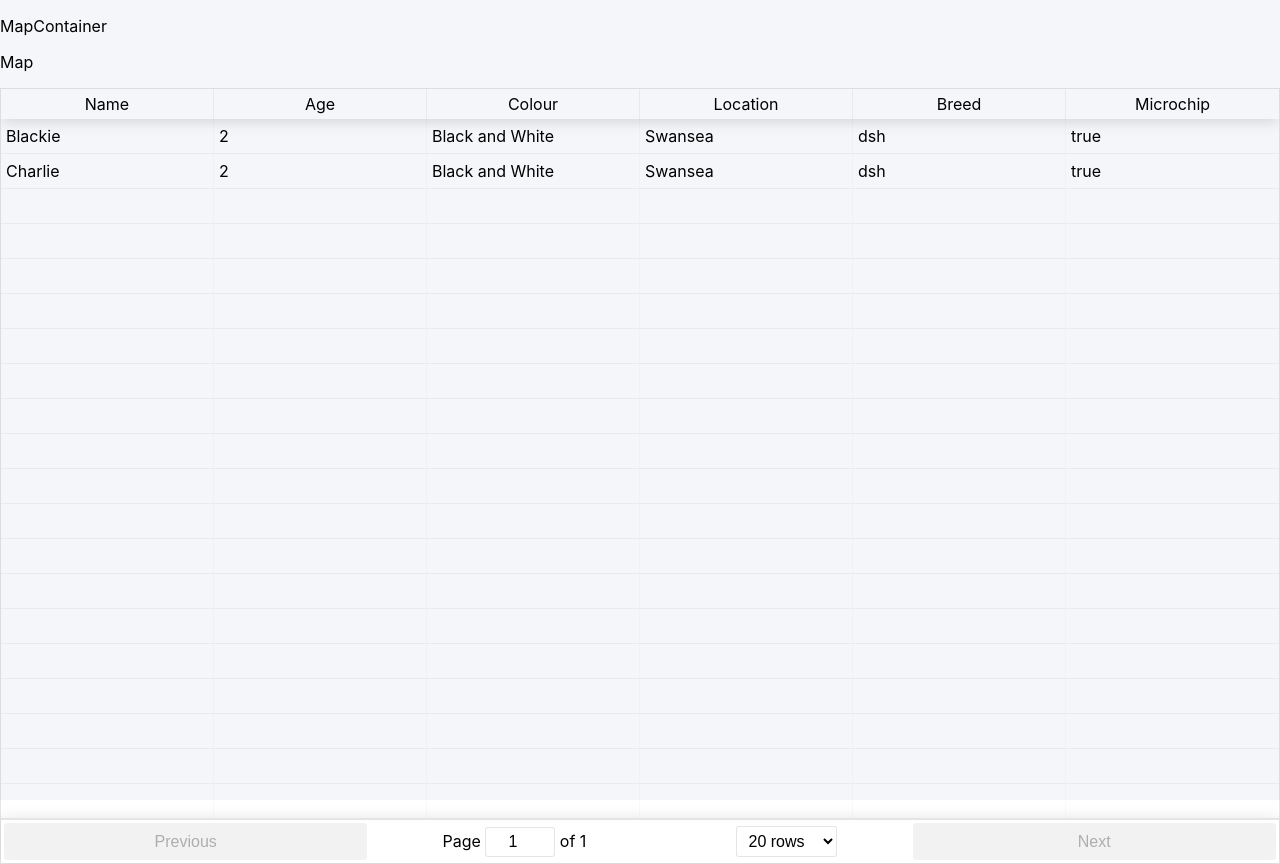
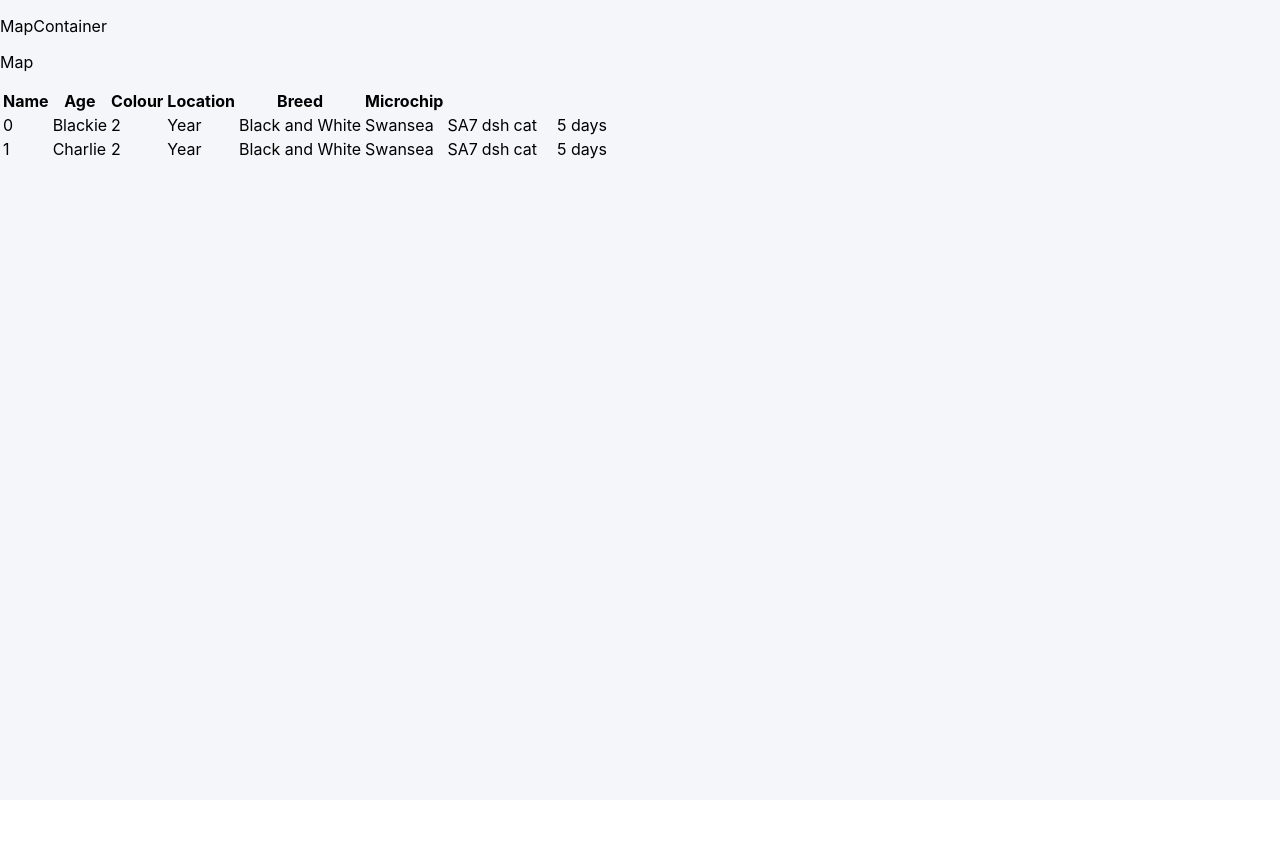
Before and after one commit to csamywilliams/feline-finder, a React (Create React App) app: page / in a window 1280 px wide. After the commit the page ends 800 px from the top, so only its background shows below. Built offline with nearby package versions, Linux system fonts and the light colour scheme.

Commit message:
Add new table components

```diff
--- a/package.json
+++ b/package.json
@@ -5,10 +5,10 @@
   "dependencies": {
     "enzyme": "^3.8.0",
     "enzyme-adapter-react-16": "^1.8.0",
+    "prop-types": "^15.6.2",
     "react": "^16.7.0",
     "react-dom": "^16.7.0",
     "react-scripts": "2.1.3",
-    "react-table": "^6.9.0",
     "react-test-renderer": "^16.7.0",
     "styled-components": "^4.1.3"
   },
--- a/src/components/Table/Table.jsx
+++ b/src/components/Table/Table.jsx
@@ -1,12 +1,14 @@
 import React from 'react';
-import ReactTable from "react-table";
-import 'react-table/react-table.css';
+import TableHeader from '../TableHeader/TableHeader';
+import TableRow from '../TableRow/TableRow';
+import PropTypes from "prop-types";
 
 class Table extends React.Component {
 
     render() {
 
         const data = [ {
+            id: 0,
             name: 'Blackie',
             age: 2,
             measurement: 'Year',
@@ -22,6 +24,7 @@ class Table extends React.Component {
             missing_time: "5 days"
         },
         {
+            id: 1,
             name: 'Charlie',
             age: 2,
             measurement: 'Year',
@@ -35,40 +38,56 @@ class Table extends React.Component {
             neutored: false,
             microchip: true,
             missing_time: "5 days"
-        }]
+        }];
+
 
         const columns = [{
-                Header: 'Name',
+                name: 'Name',
                 accessor: 'name'
             }, {
-                Header: 'Age',
-                accessor: 'age',
-                Cell: props => <span className='number'>{props.value}</span>
+                name: 'Age',
+                accessor: 'age'
             },
             {
-                Header: 'Colour',
+                name: 'Colour',
                 accessor: 'colour',
             },
             {
-                Header: 'Location',
+                name: 'Location',
                 accessor: 'location',
             },
             {
-                Header: 'Breed',
+                name: 'Breed',
                 accessor: 'breed',
             },
             {
-                Header: 'Microchip',
-                accessor: 'microchip',
-                Cell: ({ value }) => String(value)
+                name: 'Microchip',
+                accessor: 'microchip'
             }
-        ]
+        ];
 
-          return <ReactTable
-            showPagination={true}
-            data={data}
-            columns={columns}
-          />
+        const rows = data.map((item) => {
+
+            return (
+                <TableRow key={item.id} row={item} columns={columns} />
+            )
+
+        });
+
+        const headers = columns.map((item, index) => {
+
+            return (
+                <TableHeader key={index} name={item.name} />
+            )
+
+        });
+
+        return (
+            <table>
+                <thead><tr>{headers}</tr></thead>
+                <tbody>{rows}</tbody>
+            </table>
+        )
     }
 }
 
--- /dev/null
+++ b/src/components/TableCell/TableCell.jsx
@@ -0,0 +1,17 @@
+import React from 'react';
+
+class TableCell extends React.Component {
+
+    render() {
+
+        const value = this.props.value;
+
+        return (
+            <td>
+                { value }
+            </td>
+        )
+    }
+}
+
+export default TableCell;
--- /dev/null
+++ b/src/components/TableHeader/TableHeader.jsx
@@ -0,0 +1,15 @@
+import React from 'react';
+
+class TableHeader extends React.Component {
+
+    render() {
+
+        const heading = this.props.name;
+
+        return (
+            <th>{heading}</th>
+        )
+    }
+}
+
+export default TableHeader;
--- /dev/null
+++ b/src/components/TableRow/TableRow.jsx
@@ -0,0 +1,20 @@
+import React from 'react';
+import TableCell from '../TableCell/TableCell';
+
+class TableRow extends React.Component {
+
+    render() {
+
+        var cells = Object.keys(this.props.row).map((prop, value) => {
+            return <TableCell key={value} value={this.props.row[prop]} />
+        });
+
+        return (
+            <tr>
+                {cells}
+            </tr>
+        )
+    }
+}
+
+export default TableRow;
```
Also changed, not shown: 1 other file (tests, documents, lock files or other folders).
